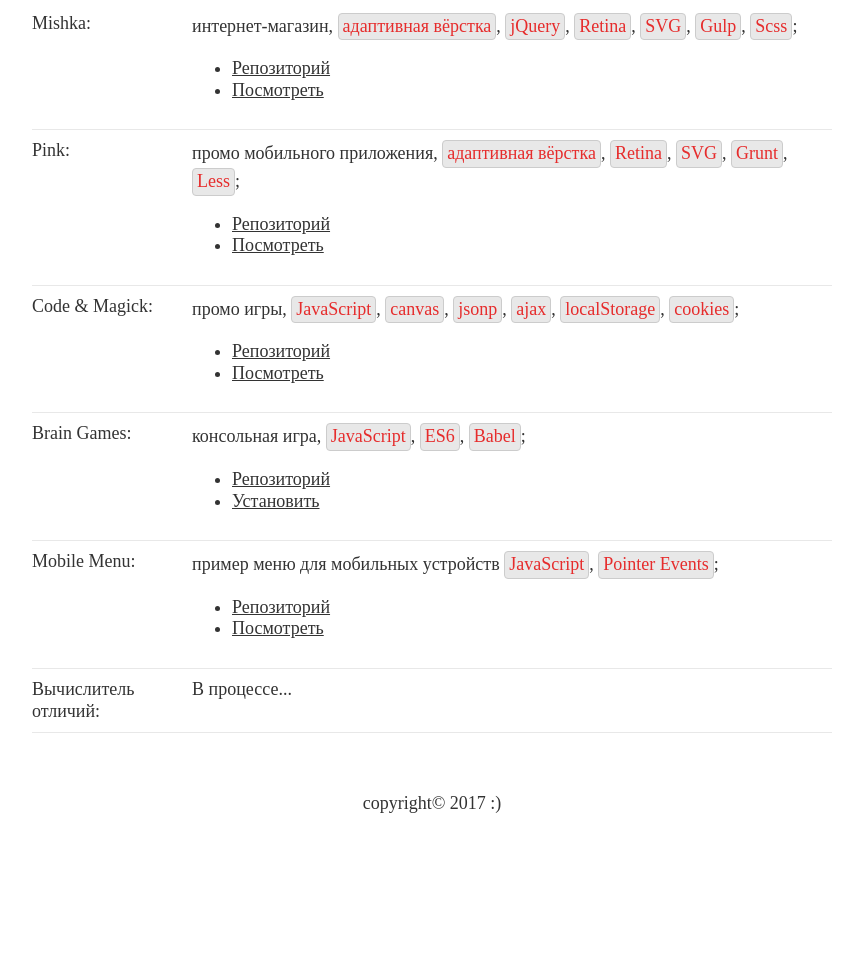
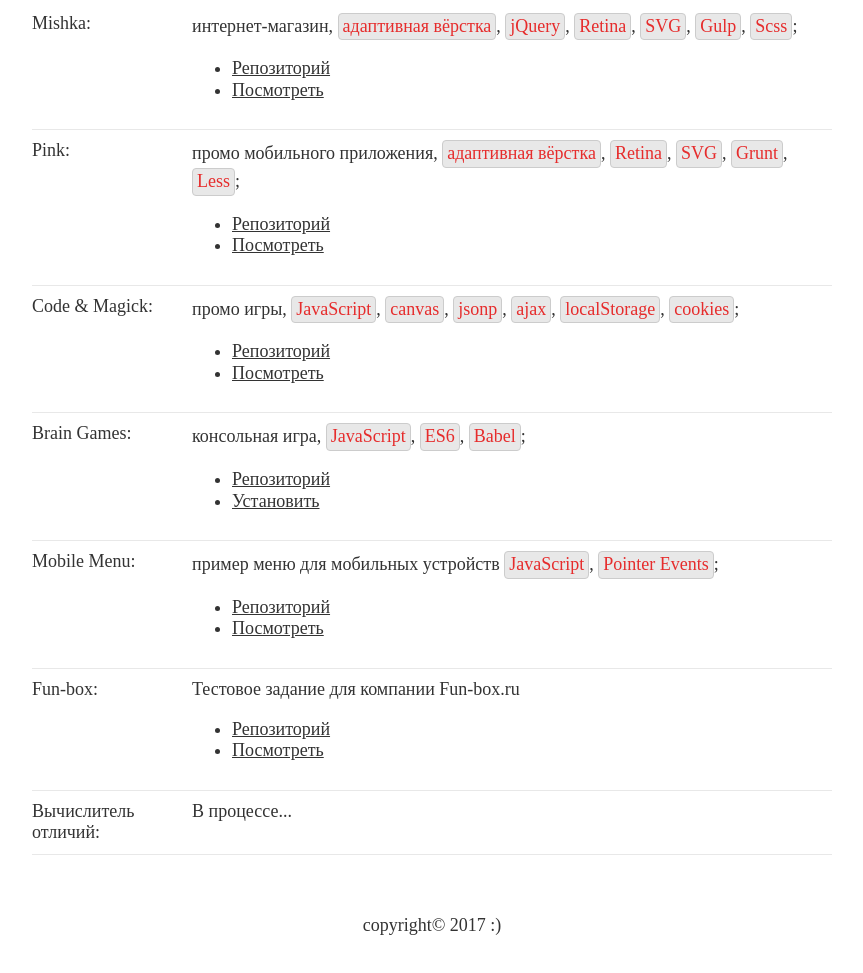
Before and after one commit to i-obr/oi, a website: page src/index.html in a window 1280 px wide. Shown: the part 1796-2769 px from the top of the page, without its empty margins (208-1071 px from the left). Before the commit the page ends 2681 px from the top, so only its background shows below. Drawn offline with nearby package versions, Linux system fonts and the light colour scheme; files that its build step writes are made by us from their sources; a web font is replaced by a local one.

Commit message:
add fun-box

```diff
--- a/src/index.html
+++ b/src/index.html
@@ -340,6 +340,23 @@
               </ul>
             </td>
           </tr>
+
+          <tr>
+            <td>
+              Fun-box:
+            </td>
+            <td>
+              Тестовое задание для компании Fun-box.ru
+              <ul>
+                <li>
+                  <a href="https://github.com/i-obr/fun-box">Репозиторий</a>
+                </li>
+                <li>
+                  <a href="https://i-obr.github.io/fun-box/index.html">Посмотреть</a>
+                </li>
+              </ul>
+            </td>
+          </tr>
           <tr>
             <td>
               Вычислитель отличий:
```
